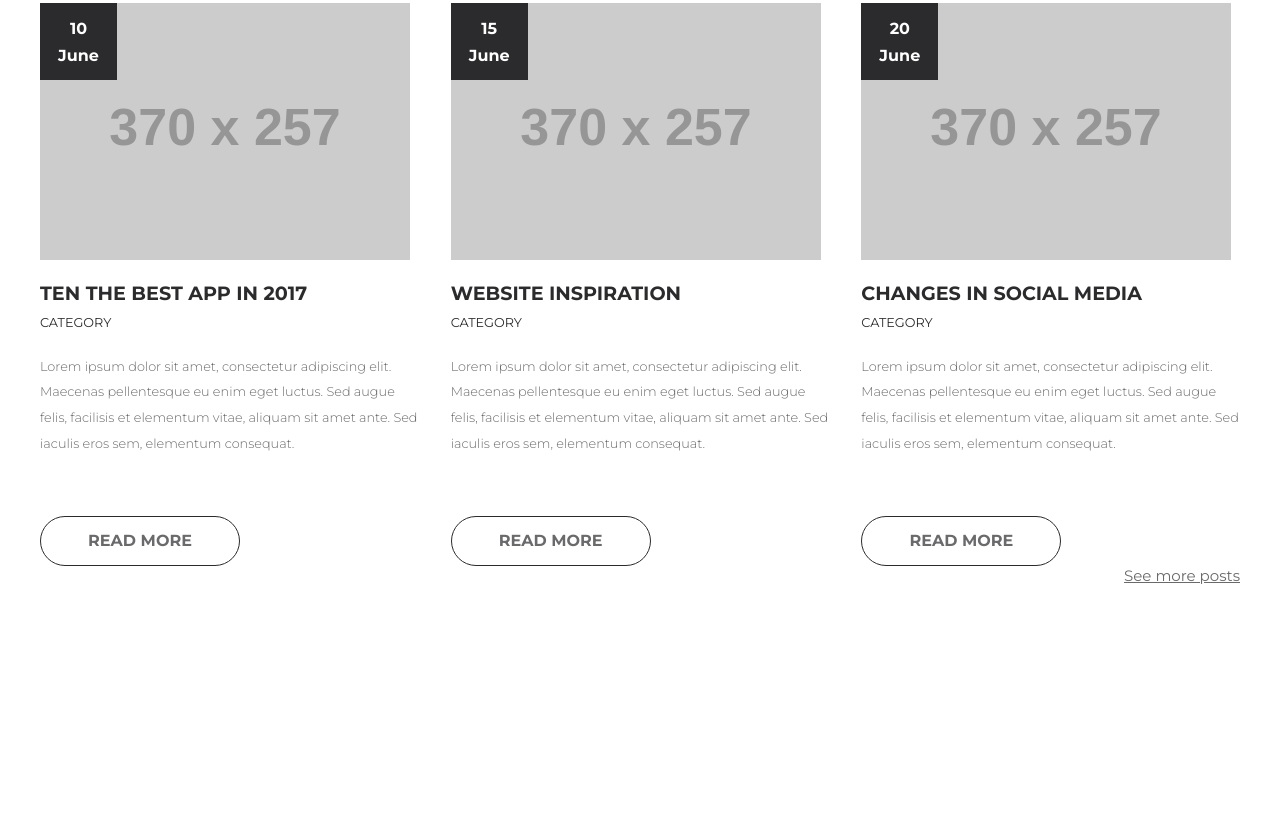
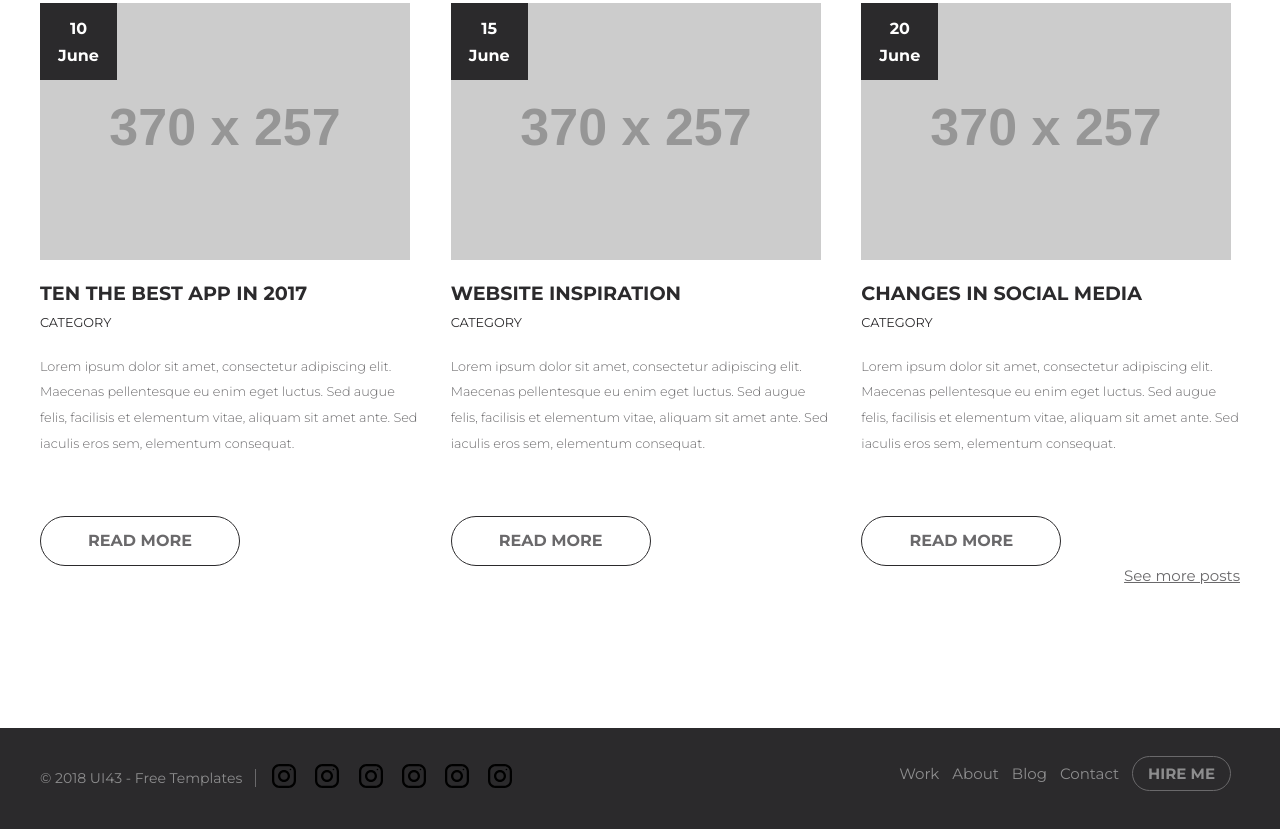
Before and after one commit to d4smodell/landing-less, a plain HTML site: page index.html in a window 1280 px wide. Shown: the part 4199-5028 px from the top of the page. Before the commit the page ends 4927 px from the top, so only its background shows below. Drawn offline with Linux system fonts and the light colour scheme; placeholder pictures from the web are drawn by us; files whose address does not match are found by name.

Commit message:
finished unless..

```diff
--- /dev/null
+++ b/css/blocks/footer.less
@@ -0,0 +1,60 @@
+@import '../vars.less';
+
+.footer{
+    padding: 1.35rem 0;
+
+    background-color: @black;
+}
+
+.footer__inner{
+    display: flex;
+    justify-content: space-between;
+}
+
+.footer__copyright{
+    font-size: 14px;
+    padding-right: 0.8rem;
+    margin-right: 1rem;
+    font-weight: 400;
+    color: @gray-light;
+    border-right: 1px solid @gray;
+}
+
+.footer__credits{
+    display: flex;
+    align-items: center;
+}
+
+.footer__social{
+    display: flex;
+    align-items: center;
+    a{
+        margin-right: 1.2rem;
+    }
+}
+
+.footer__nav--link{
+    color: @gray-light;
+    &--btn{
+        border: 1px solid @gray;
+        border-radius: 20px;
+        padding: 7px 15px;
+        font-weight: 700;
+        text-transform: uppercase;
+        transition: background-color .2s linear, color .2s linear;
+        &:hover{
+            background-color: @gray;
+            color: @black;
+        }
+    }
+}
+
+.footer__nav{
+    font-size: 0.94rem;
+    a{
+        margin-right: 9px;
+        &:hover:not(.footer__nav--link--btn){
+            text-decoration: underline;
+        }
+    }
+}
--- a/css/style.less
+++ b/css/style.less
@@ -45,3 +45,4 @@ h1, h2, h3, h4, h5, h6{
 @import 'blocks/reviews.less';
 @import 'blocks/news.less';
 @import 'blocks/articles.less';
+@import 'blocks/footer.less';
--- a/index.html
+++ b/index.html
@@ -323,6 +323,46 @@
             </div>
         </div>
     </section> <!-- News -->
+
+    <!-- Footer -->
+    <footer class="footer">
+        <div class="container">
+            <div class="footer__inner">
+                <div class="footer__credits">
+                    <div class="footer__copyright">
+                        &copy; 2018 UI43 - Free Templates
+                    </div>
+                    <div class="footer__social">
+                        <a href="#">
+                            <img src="/img/soc/instagram.svg" width="24" alt="">
+                        </a>
+                        <a href="#">
+                            <img src="/img/soc/instagram.svg" width="24" alt="">
+                        </a>
+                        <a href="#">
+                            <img src="/img/soc/instagram.svg" width="24" alt="">
+                        </a>
+                        <a href="#">
+                            <img src="/img/soc/instagram.svg" width="24" alt="">
+                        </a>
+                        <a href="#">
+                            <img src="/img/soc/instagram.svg" width="24" alt="">
+                        </a>
+                        <a href="#">
+                            <img src="/img/soc/instagram.svg" width="24" alt="">
+                        </a>
+                    </div>
+                </div>
+                <nav class="footer__nav">
+                    <a href="#" class="footer__nav--link">Work</a>
+                    <a href="#" class="footer__nav--link">About</a>
+                    <a href="#" class="footer__nav--link">Blog</a>
+                    <a href="#" class="footer__nav--link">Contact</a>
+                    <a href="#" class="footer__nav--link footer__nav--link--btn">Hire Me</a>
+                </nav>
+            </div>
+        </div>
+    </footer> <!-- Footer -->
 </body>
 
 </html>
```
Also changed, not shown: css/blocks/footer.css (added), css/style.css, img/soc/instagram.svg (added).
